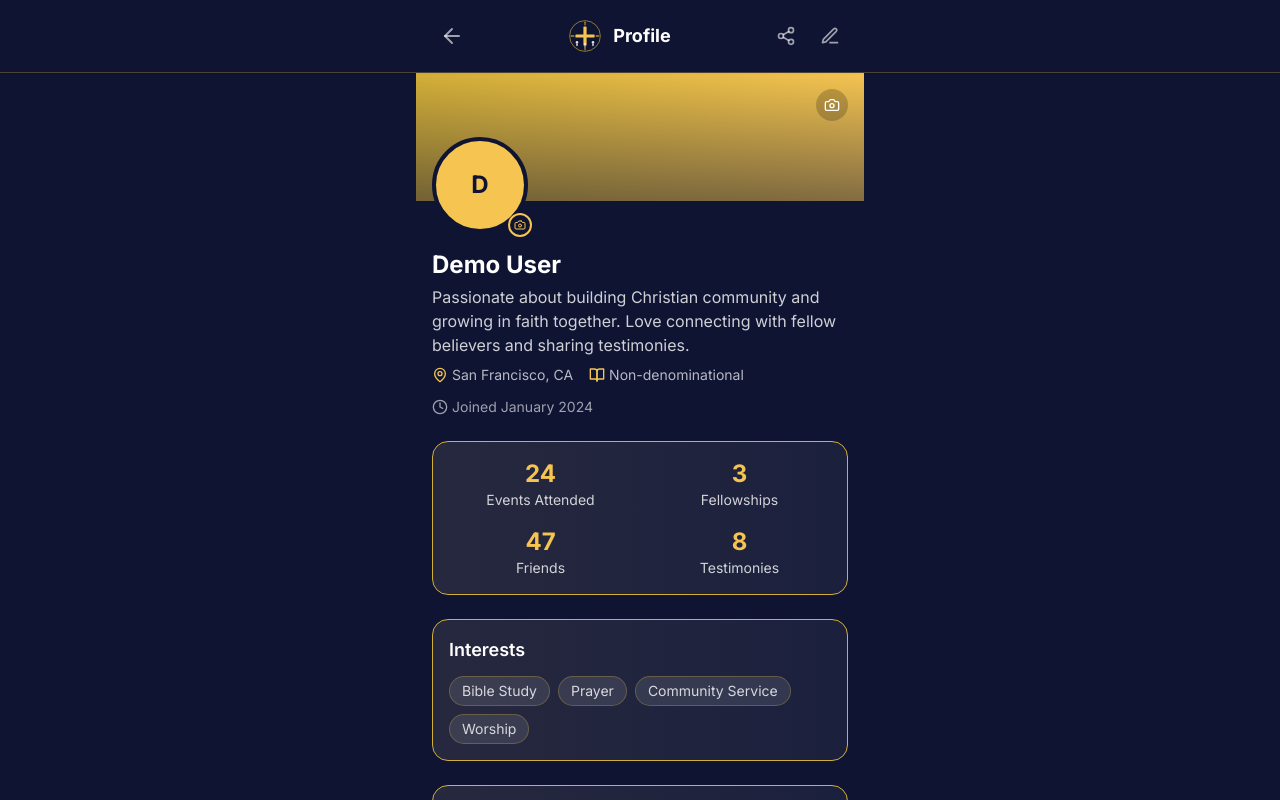
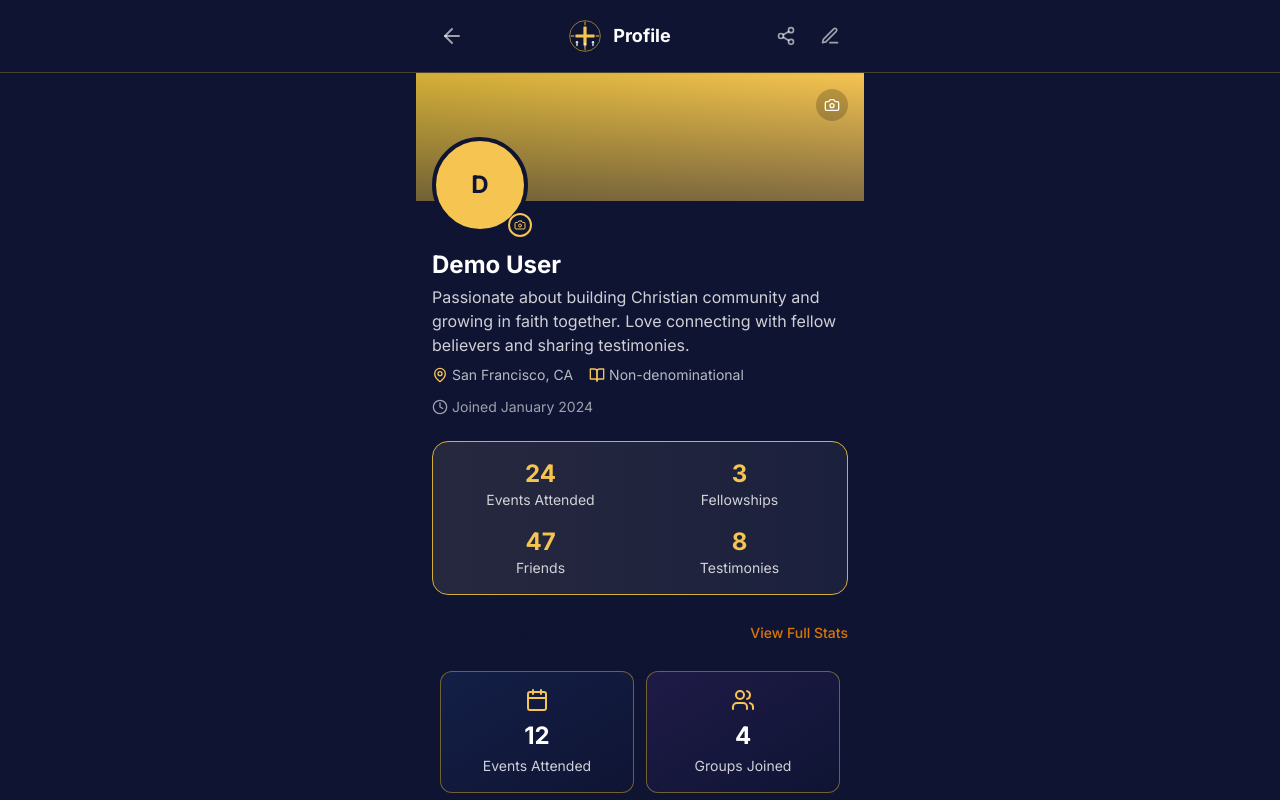
Before and after one commit to eyinjusalako1/gourd, a Next.js app: page /profile in a window 1280 px wide. Shown: the top 800 px of the page. Built offline with nearby package versions, Linux system fonts and the light colour scheme.

Commit message:
Add Verse Card and Announcements to stewardship dashboard, add Stats Panel to profile page

```diff
--- a/src/app/dashboard/page.tsx
+++ b/src/app/dashboard/page.tsx
@@ -186,7 +186,11 @@ export default function DashboardPage() {
       <div className="max-w-md mx-auto px-4 py-6 space-y-6 overflow-y-auto">
         {/* For Leaders: Stewardship Dashboard First */}
         {userType === 'leader' && (
-          <LeaderDashboard userRole={userRole as 'Leader' | 'Church Admin'} />
+          <>
+            <LeaderDashboard userRole={userRole as 'Leader' | 'Church Admin'} />
+            <VerseCard />
+            <AnnouncementFeed />
+          </>
         )}
 
         {/* For Disciples: Verse Card First */}
--- a/src/app/profile/page.tsx
+++ b/src/app/profile/page.tsx
@@ -5,6 +5,7 @@ import { useAuth } from '@/lib/auth-context'
 import { useRouter } from 'next/navigation'
 import Logo from '@/components/Logo'
 import ProfileEditModal from '@/components/ProfileEditModal'
+import StatsPanel from '@/components/StatsPanel'
 import {
   ArrowLeft,
   Edit3,
@@ -249,6 +250,9 @@ export default function ProfilePage() {
             </div>
           </div>
 
+          {/* Growth & Analytics Stats Panel */}
+          <StatsPanel />
+
           {/* Interests */}
           <div className="bg-white/5 border border-[#D4AF37] rounded-2xl p-4 mb-6 relative overflow-hidden">
             <div className="absolute inset-0 bg-gradient-to-r from-[#F5C451]/5 to-transparent pointer-events-none"></div>
```
